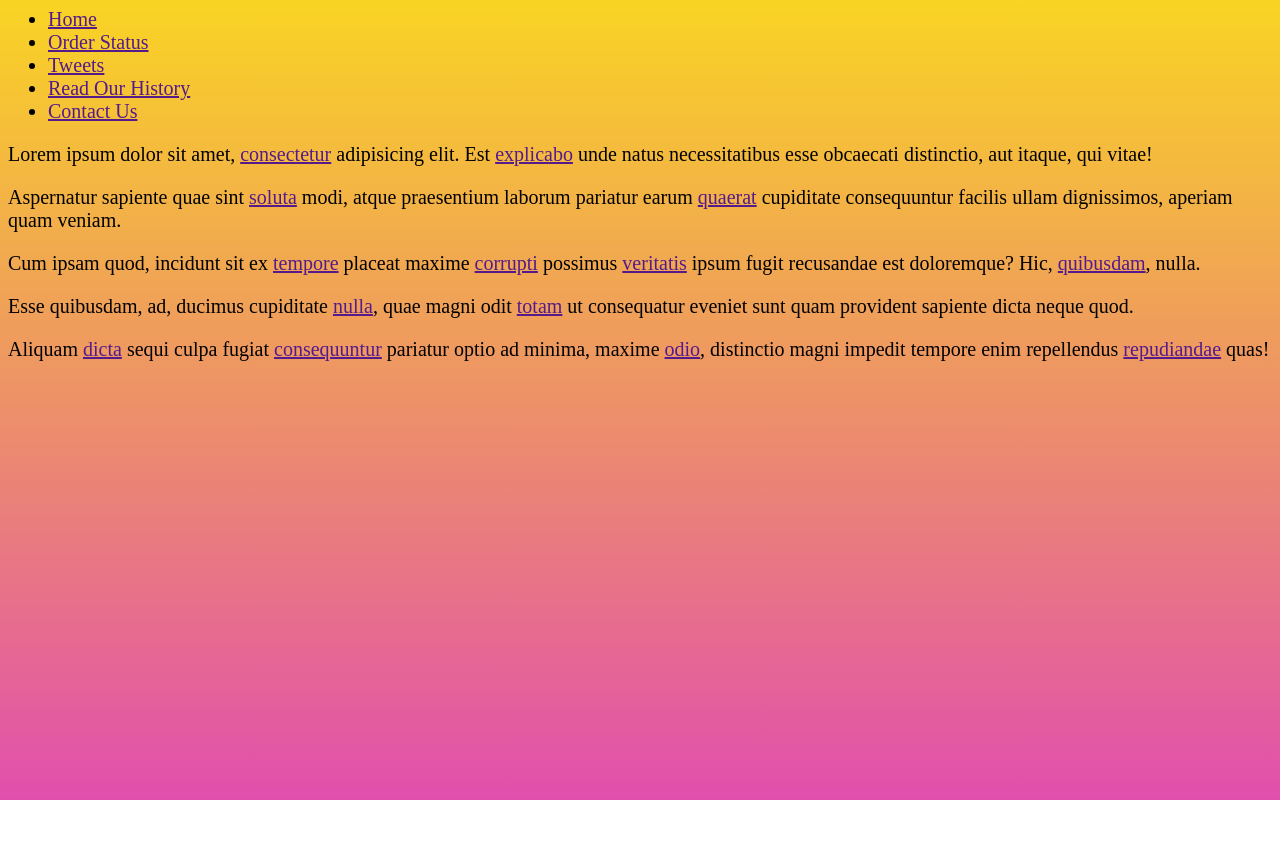
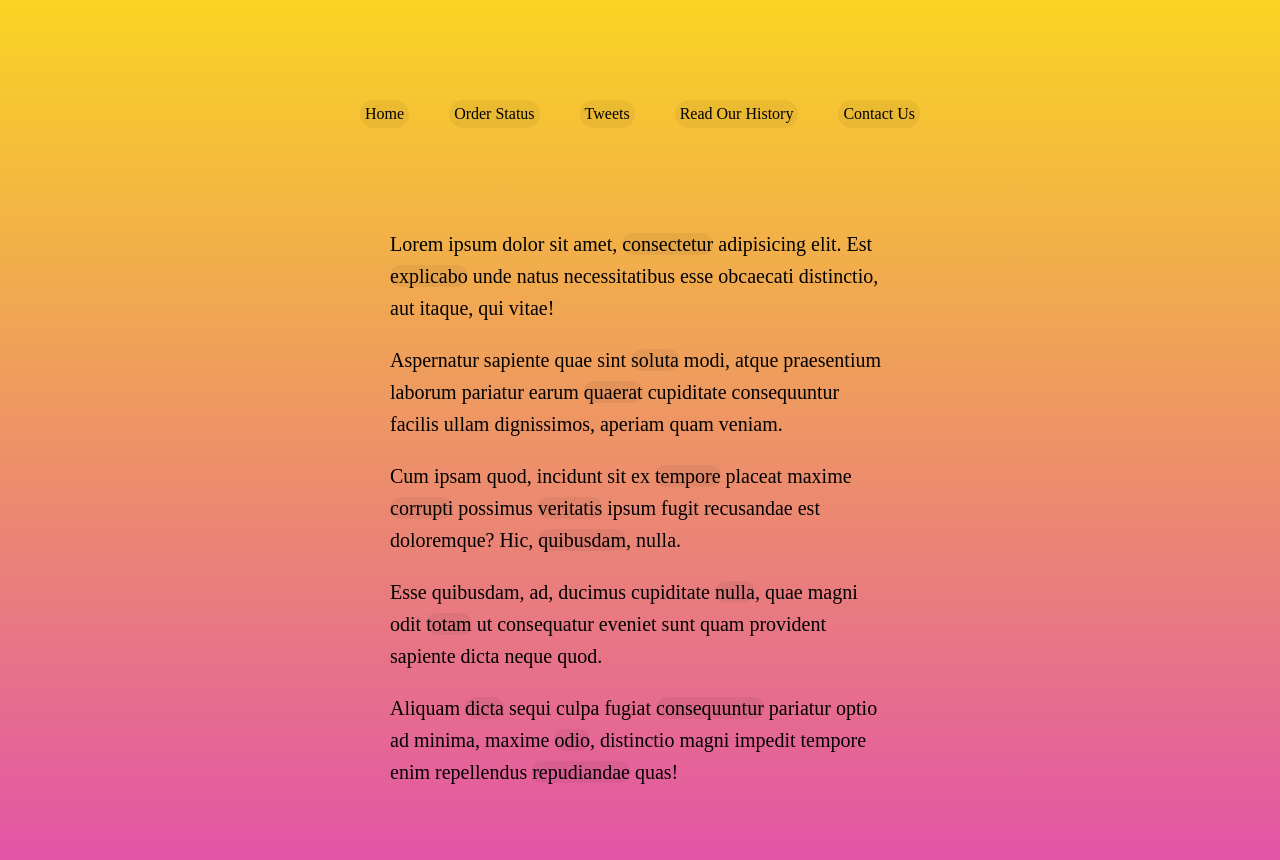
Before and after one commit to dryadalis/Follow-Along-Links, a plain HTML site: page index.html in a window 1280 px wide. Before the commit the page ends 800 px from the top, so only its background shows below. Drawn offline with Linux system fonts and the light colour scheme.

Commit message:
Some CSS added

```diff
--- a/style.css
+++ b/style.css
@@ -1,4 +1,39 @@
 html {
+    box-sizing: border-box;
+}
+*, *:before, *:after {
+    box-sizing: inherit
+}
+body {
     background-image: linear-gradient(to top, #e14fad 0%, #f9d423 100%);
+    margin: 0;
+    min-height: 100vh;
+}
+
+.wrapper {
+    margin: 0 auto;
+    max-width: 500px;
     font-size: 20px;
+    line-height: 1.6;
+    position: relative;
 }
+a {
+    text-decoration: none;
+    color: black;
+    background: rgba(0, 0, 0, 0.05);
+    border-radius: 20px;
+}
+
+.menu {
+    padding: 0;
+    display: flex;
+    list-style: none;
+    justify-content: center;
+    margin: 100px 0;
+}
+.menu a {
+    display: inline-block;
+    padding: 5px;
+    margin: 0 20px;
+    color: black;
+}
```
